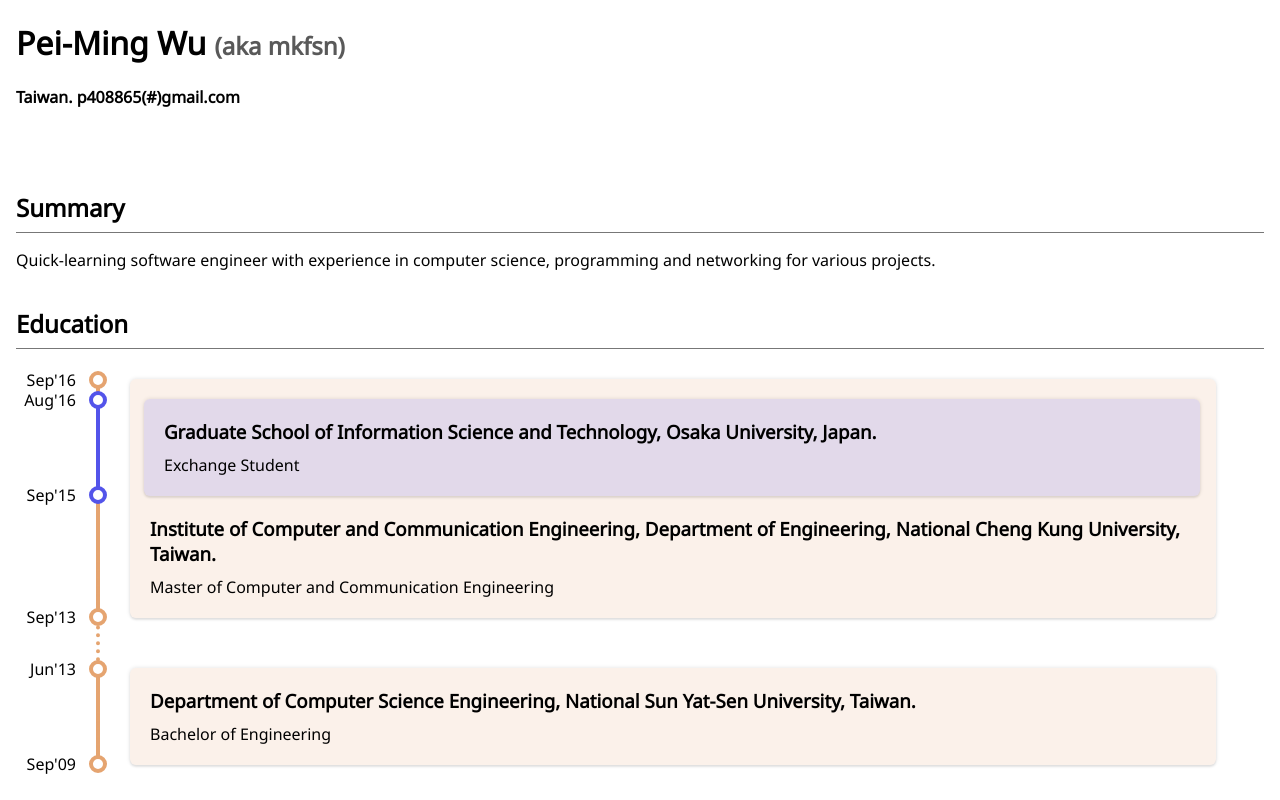
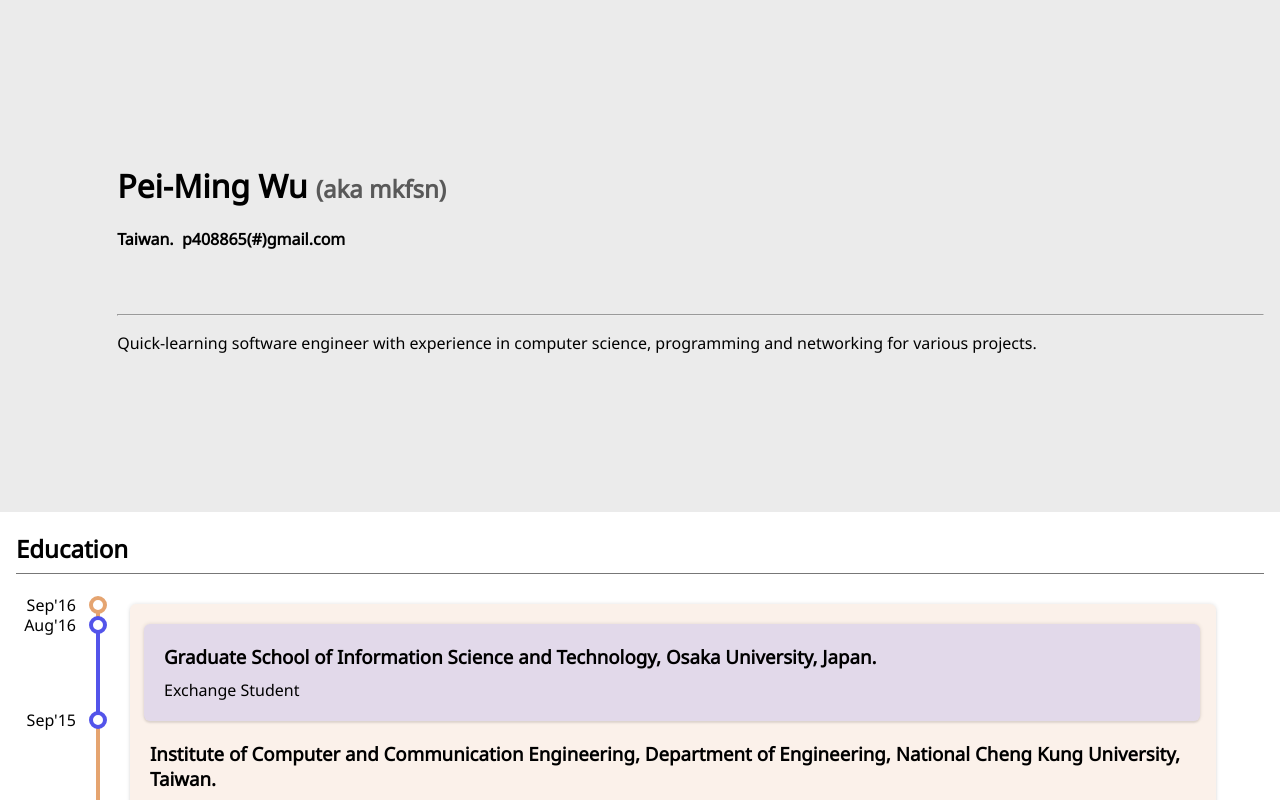
Before and after one commit to mkfsn/resume, a Next.js app: page / in a window 1280 px wide. Shown: the top 800 px of the page. Built offline with nearby package versions, Linux system fonts and the light colour scheme.

Commit message:
feat: adjust style of hero block

```diff
--- a/components/profile.js
+++ b/components/profile.js
@@ -19,13 +19,16 @@
             home: 'https://mkfsn.github.io',
             github: 'https://github.com/mkfsn',
             twitter: 'https://twitter.com/mkfsn',
-            linkedin: 'https://linedin.com',
+            linkedin: 'https://linkedin.com/in/mkfsn',
         },
-        summary: 'Quick-learning software engineer with experience in computer science, programming and networking for various projects.',
+        summary: `
+            Quick-learning software engineer with experience in computer science,
+            programming and networking for various projects.
+        `,
     };
     return (
-        <header id="me">
-            <div className={style.profile}>
+        <header className={style.profile}>
+            <div className={style.container}>
                 <h1 className={style.name}>
                     <span>{me.name}</span>
                     &nbsp;
@@ -33,7 +36,12 @@
                         <span className={style.aka}>(aka {me.nickname})</span>
                     )}
                 </h1>
-                <h4 className={style.address}>{me.location}. {me.email}</h4>
+                <h4 className={style.address}>
+                    <span>
+                        {me.location}. &nbsp;
+                    </span>
+                    <span>{me.email}</span>
+                </h4>
                 <h4 className={style.sns}>
                     <IconLink link={me.sns.home} name="home" color="rgb(78,165,133)"/>
                     <IconLink link={me.sns.github} name="logo-github" color="rgb(33,37,40)"/>
@@ -43,11 +51,9 @@
                 <div className={style.avatar}>
                     <img src={me.avatar} alt="avatar"/>
                 </div>
+                <hr/>
+                <p>{me.summary}</p>
             </div>
-            <section>
-                <h1>Summary</h1>
-                <p>{me.summary}</p>
-            </section>
         </header>
     )
 }
--- a/components/profile.module.scss
+++ b/components/profile.module.scss
@@ -1,4 +1,23 @@
 .profile {
+    background-color: #ebebeb;
+    height: 60vh;
+    margin: -1rem -1rem 0 -1rem;
+    display: grid;
+    padding: 1rem 1rem 1rem calc(130px - 1vw);
+    align-content: center;
+
+    @media print {
+        background-color: white;
+        border-width: 0;
+        padding: 0;
+        margin: initial;
+        height: auto;
+    }
+
+    & > .container {
+        max-width: 1200px;
+    }
+
     .name {
         & > span {
             display: inline-block;
```
